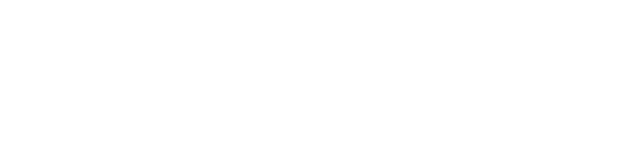
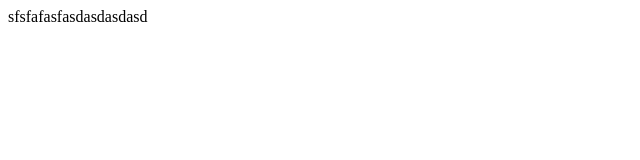
Before and after one commit to PhuscPhusc/Dotnet05_Project_Training_Git, a plain HTML site: page index.html in a window 1280 px wide. Shown: the whole page, without its empty margins (0-640 px from the left). Drawn offline with Linux system fonts and the light colour scheme.

Commit message:
atao moi day l nn

```diff
--- a/index.html
+++ b/index.html
@@ -6,6 +6,6 @@
     <title>Document</title>
 </head>
 <body>
-
+    sfsfafasfasdasdasdasd
 </body>
 </html>
```
